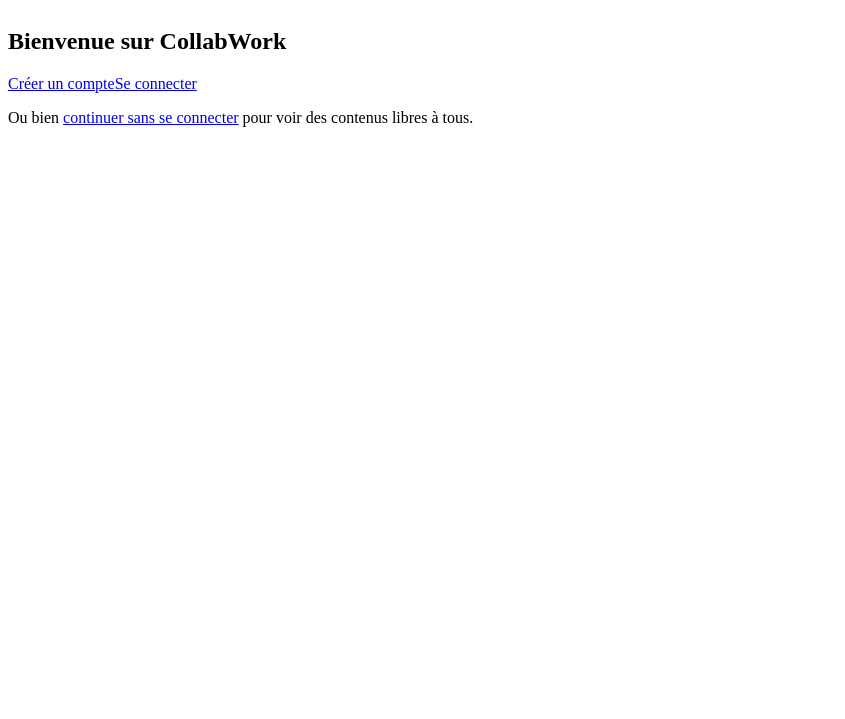
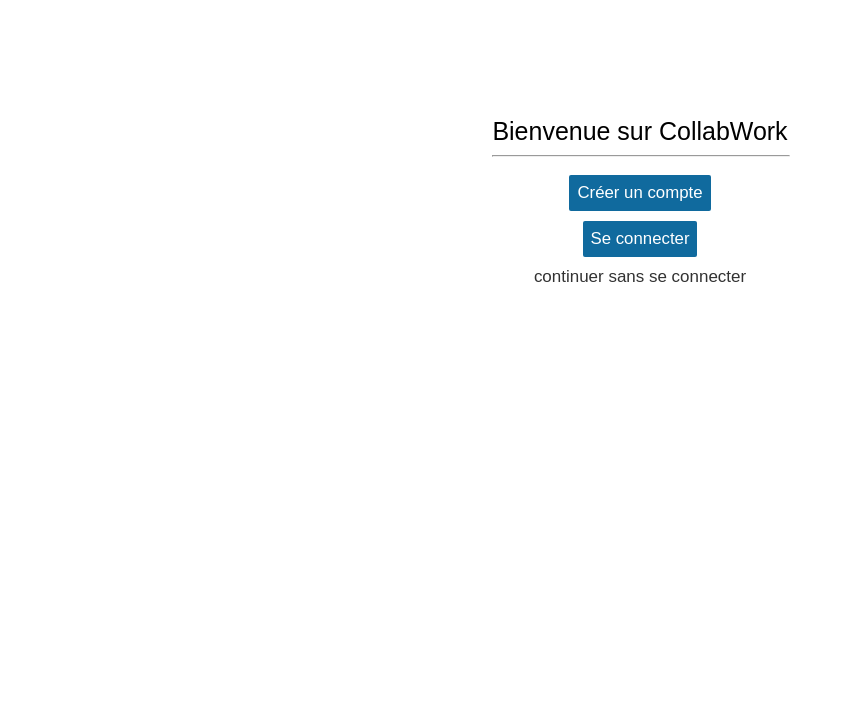
Before and after one commit to nath54/CollabWork, a PHP site: page /web/index.php in a window 1280 px wide. Shown: the top 719 px of the page, without its empty margins (0-845 px from the left). Run offline with PHP 8.4, Linux system fonts and the light colour scheme; some web fonts are replaced.

Commit message:
c'est beaucoup plus beau comme ca, mais il faut que je continue le header

```diff
--- /dev/null
+++ b/include/index/connecte.php
@@ -0,0 +1,2 @@
+<a href="main.php" class="bta">Acceder au site</a>
+<a href="index.php" style="margin:auto; margin-top:10px; font-size: 1.02em;" class="">se déconnecter</a>
--- /dev/null
+++ b/include/index/non_connecte.php
@@ -0,0 +1,3 @@
+<a href="inscription.php" class="bta">Créer un compte</a>
+<a href="connection.php" class="bta">Se connecter</a>
+<a href="main.php" style="margin:auto; margin-top:10px; font-size: 1.02em;" class="">continuer sans se connecter</a>
--- a/style/style.css
+++ b/style/style.css
@@ -1,18 +1,116 @@
+html * {
+    font-family: open-sans, sans-serif;
+    font-weight: 400;
+    font-style: normal;
+    font-size: 1.01em;
+}
 
-.row{
-    display:flex;
+h1 {
+    font-size: 1.5em;
+}
+
+.centerFlex {
+    align-items: center;
+    display: flex;
+    justify-content: center;
+}
+
+.row {
+    display: flex;
     flex-direction: row;
 }
 
-.col{
+.col {
     display: flex;
     flex-direction: column;
 }
 
-.form *{
+.form * {
     margin: auto;
 }
 
-.MathJax, .MathJax * {
+.MathJax,
+.MathJax * {
     background-color: transparent !important;
 }
+
+.bta {
+    color: white;
+    background: rgb(16, 106, 158);
+    display: flex;
+    padding: 8px;
+    margin: auto;
+    margin-top: 10px;
+    max-width: fit-content;
+    text-decoration: none;
+    border-radius: 2px;
+    border: none;
+}
+
+.bta:hover {
+    border-radius: 1px;
+    background: rgb(13, 95, 143);
+}
+
+a {
+    text-decoration: none;
+    color: rgb(50, 50, 50);
+}
+
+header {
+    position: fixed;
+    left: 0;
+    right: 0;
+    top: 0;
+    height: 8%;
+    background-color: rgb(16, 106, 158);
+}
+
+.menu_3bandes {
+    margin: auto;
+    font-size: 2em;
+}
+
+.menu_3bandes:hover {
+    transform: rotate(90deg);
+}
+
+
+/*
+
+Open Sans Bold
+    font-family: open-sans, sans-serif;
+    font-weight: 700;
+    font-style: normal;
+
+Open Sans Bold Italic
+    font-family: open-sans, sans-serif;
+    font-weight: 700;
+    font-style: italic;
+
+Open Sans Italic
+    font-family: open-sans, sans-serif;
+    font-weight: 400;
+    font-style: italic;
+
+Open Sans Regular
+    font-family: open-sans, sans-serif;
+    font-weight: 400;
+    font-style: normal;
+
+Open Sans Condensed Bold
+    font-family: open-sans-condensed, sans-serif;
+    font-weight: 700;
+    font-style: normal;
+
+Open Sans Condensed Light
+    font-family: open-sans-condensed, sans-serif;
+    font-weight: 300;
+    font-style: normal;
+
+Open Sans Condensed Light Italic
+    font-family: open-sans-condensed, sans-serif;
+    font-weight: 300;
+    font-style: italic;
+
+*/
--- a/web/index.php
+++ b/web/index.php
@@ -1,19 +1,46 @@
+<?php
+
+$est_connecte = false;
+
+?>
+
 <!doctype HTML>
 <html>
+
+<style>
+
+html,
+body {
+    height: 90%;
+}
+
+</style>
+
 <head>
     <meta charset="utf-8" />
     <title>CollabWork - Index</title>
     <!-- STYLES ... -->
-        <link href="../style/style.css" rel="stylesheet" />
+    <link href="../style/style.css" rel="stylesheet">
+    <link rel="stylesheet" href="https://use.typekit.net/mdy3rha.css">
 </head>
+
 <body>
-        <div class="col">
-            <h2>Bienvenue sur CollabWork</h2>
-            <div class="row">
-                <a href="inscription.php">Créer un compte</a>
-                <a href="connection.php">Se connecter</a>
+    <div class="centerFlex" style="height:60%;">
+        <div class="col" style="height:60%;">
+            <div class="col" style="margin:auto;">
+                <h1 style="margin:auto;">Bienvenue sur CollabWork</h1>
+                <hr style="width:100%; color:rgb(230,230,230);"/>
+                <?php
+                    if($est_connecte){
+                        include "../include/index/connecte.php";
+                    }
+                    else{
+                        include "../include/index/non_connecte.php";
+                    }
+                ?>
             </div>
-            <p>Ou bien <a href="main.php">continuer sans se connecter</a> pour voir des contenus libres à tous.</p>
+        </div>
     </div>
 </body>
+
 </html>
--- a/web/main.php
+++ b/web/main.php
@@ -7,10 +7,8 @@
         <link href="../style/style.css" rel="stylesheet" />
     </head>
     <body>
-        <!-- UN MENU -->
-        <div>
-            <button>Se déconnecter</button>
-        </div>
+        <!-- HEADER -->
+        <?php include "../include/header.php"; ?>
         <!-- D'AUTRES MENUS -->
 
     </body>
```
Also changed, not shown: include/header.php (added, +11 -0 lines), web/connection.php (+21 -4 lines), web/inscription.php (+27 -10 lines). Lines whose indentation alone changed are shown as unchanged.
